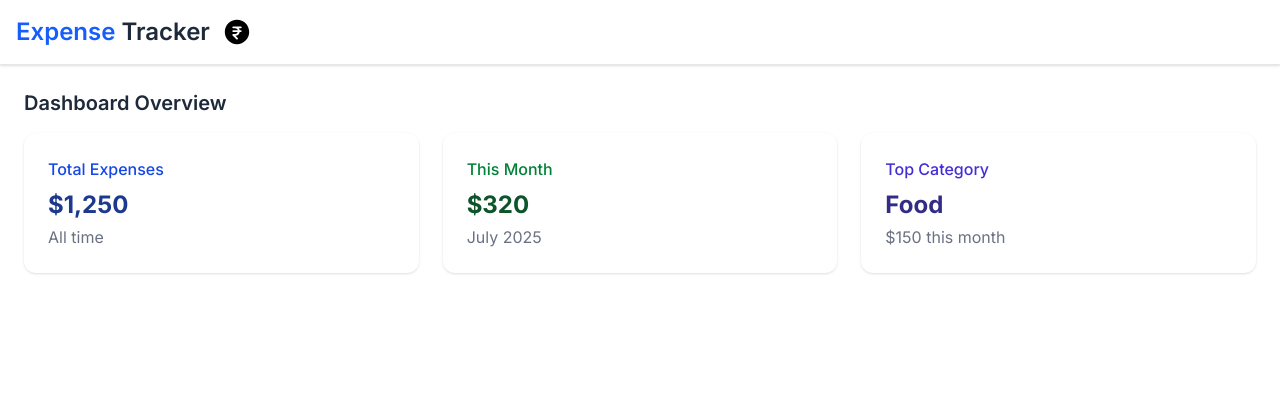
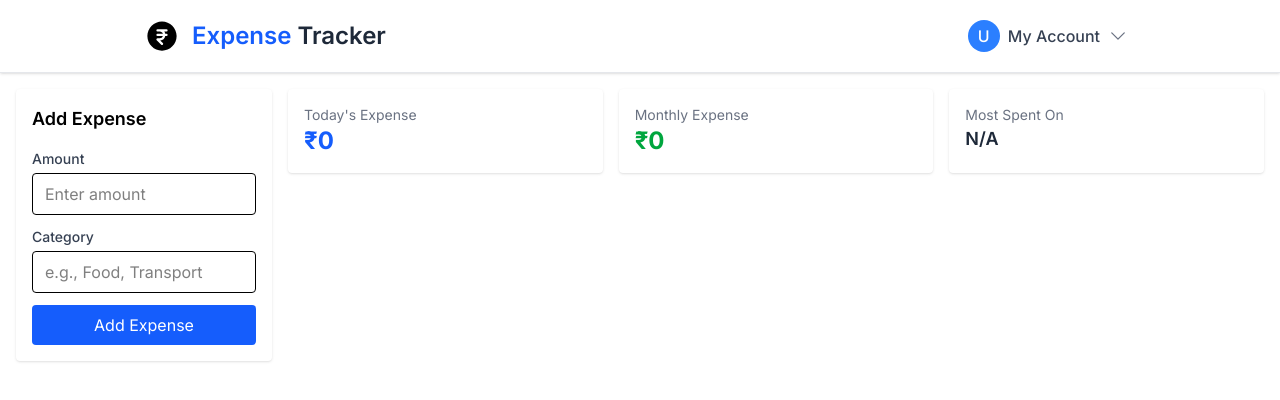
Before and after one commit to uma-mahesh-mekala/expense-tracker, a Next.js app: page /dashboard in a window 1280 px wide. Shown: the top 400 px of the page. Built offline with nearby package versions, Linux system fonts and the light colour scheme; no server answers.

Commit message:
feat: add dashboard page

```diff
--- a/src/app/dashboard/page.tsx
+++ b/src/app/dashboard/page.tsx
@@ -1,38 +1,17 @@
-"use client";
+import DashboardSidebar from "@/components/DashboardSideBar";
+import ExpenseSummaryCards from "@/components/ExpenseSummaryCards";
 
 export default function DashboardPage() {
   return (
-    <section className="p-6">
-      <h2 className="text-xl font-semibold text-gray-800 mb-4">
-        Dashboard Overview
-      </h2>
+    <main className="flex flex-col md:flex-row gap-4 p-4">
+      {/* Sidebar */}
+      <DashboardSidebar />
 
-      <div className="grid grid-cols-1 sm:grid-cols-2 lg:grid-cols-3 gap-6">
-        {/* Card 1 */}
-        <div className="bg-white rounded-xl shadow hover:shadow-md transition duration-300 p-6">
-          <h3 className="text-base font-medium text-blue-700">
-            Total Expenses
-          </h3>
-          <p className="mt-2 text-2xl font-bold text-blue-900">$1,250</p>
-          <p className="mt-1 text-gray-500">All time</p>
-        </div>
-
-        {/* Card 2 */}
-        <div className="bg-white rounded-xl shadow hover:shadow-md transition duration-300 p-6">
-          <h3 className="text-base font-medium text-green-700">This Month</h3>
-          <p className="mt-2 text-2xl font-bold text-green-900">$320</p>
-          <p className="mt-1 text-gray-500">July 2025</p>
-        </div>
-
-        {/* Card 3 */}
-        <div className="bg-white rounded-xl shadow hover:shadow-md transition duration-300 p-6">
-          <h3 className="text-base font-medium text-indigo-700">
-            Top Category
-          </h3>
-          <p className="mt-2 text-2xl font-bold text-indigo-900">Food</p>
-          <p className="mt-1 text-gray-500">$150 this month</p>
-        </div>
+      {/* Main content */}
+      <div className="flex-1 flex flex-col gap-4">
+        <ExpenseSummaryCards />
+        {/* You can add more content below */}
       </div>
-    </section>
+    </main>
   );
 }
--- /dev/null
+++ b/src/components/DashboardSideBar.tsx
@@ -0,0 +1,37 @@
+"use client";
+
+export default function DashboardSideBar() {
+  return (
+    <aside className="bg-white shadow rounded p-4 w-full sm:w-64">
+      <h2 className="text-lg font-semibold mb-4">Add Expense</h2>
+      <form className="flex flex-col gap-3">
+        <div>
+          <label className="block text-sm font-medium text-gray-700">
+            Amount
+          </label>
+          <input
+            type="number"
+            className="mt-1 w-full border rounded px-3 py-2 focus:outline-none focus:ring focus:border-blue-300"
+            placeholder="Enter amount"
+          />
+        </div>
+        <div>
+          <label className="block text-sm font-medium text-gray-700">
+            Category
+          </label>
+          <input
+            type="text"
+            className="mt-1 w-full border rounded px-3 py-2 focus:outline-none focus:ring focus:border-blue-300"
+            placeholder="e.g., Food, Transport"
+          />
+        </div>
+        <button
+          type="submit"
+          className="bg-blue-600 text-white py-2 rounded hover:bg-blue-700 transition"
+        >
+          Add Expense
+        </button>
+      </form>
+    </aside>
+  );
+}
--- /dev/null
+++ b/src/components/ExpenseSummaryCards.tsx
@@ -0,0 +1,20 @@
+"use client";
+
+export default function ExpenseSummaryCards() {
+  return (
+    <div className="grid grid-cols-1 md:grid-cols-3 gap-4 w-full">
+      <div className="bg-white p-4 rounded shadow">
+        <h3 className="text-sm text-gray-500">Today&apos;s Expense</h3>
+        <p className="text-2xl font-bold text-blue-600">₹0</p>
+      </div>
+      <div className="bg-white p-4 rounded shadow">
+        <h3 className="text-sm text-gray-500">Monthly Expense</h3>
+        <p className="text-2xl font-bold text-green-600">₹0</p>
+      </div>
+      <div className="bg-white p-4 rounded shadow">
+        <h3 className="text-sm text-gray-500">Most Spent On</h3>
+        <p className="text-lg font-semibold text-gray-800">N/A</p>
+      </div>
+    </div>
+  );
+}
--- a/src/components/Header.tsx
+++ b/src/components/Header.tsx
@@ -1,23 +1,68 @@
 // app/components/Header.tsx
+"use client";
+
+import supabaseClient from "@/lib/supabaseClient";
+import { useRouter, usePathname } from "next/navigation";
 import Image from "next/image";
+import { useState } from "react";
+import { ChevronDownIcon } from "@heroicons/react/24/solid";
 
 export default function Header() {
+  const pathname = usePathname();
+  const router = useRouter();
+  const [menuOpen, setMenuOpen] = useState(false);
+  const isAuthPage = pathname === "/login";
+
+  const handleSignOut = async () => {
+    await supabaseClient.auth.signOut();
+    router.push("/login");
+  };
+
   return (
     <header className="bg-white border-b border-gray-200 shadow-sm">
-      <div className="flex gap-3 px-4 py-4">
-        {/* Title */}
-        <h1 className="text-xl sm:text-2xl font-semibold text-gray-800">
-          <span className="text-blue-600">Expense</span> Tracker
-        </h1>
+      <div className="max-w-5xl mx-auto flex items-center justify-between px-4 py-4">
+        {/* Left: Logo + Title */}
+        <div className="flex items-center gap-3">
+          <Image
+            src="/logo.svg"
+            alt="Logo"
+            width={36}
+            height={36}
+            className="object-contain"
+          />
+          <h1 className="text-xl sm:text-2xl font-semibold text-gray-800">
+            <span className="text-blue-600">Expense</span> Tracker
+          </h1>
+        </div>
 
-        {/* Logo */}
-        <Image
-          src="/logo.svg"
-          alt="Logo"
-          width={30}
-          height={30}
-          className="object-contain"
-        />
+        {/* Right: User dropdown (only if not on login) */}
+        {!isAuthPage && (
+          <div className="relative">
+            <button
+              onClick={() => setMenuOpen(!menuOpen)}
+              className="flex items-center gap-2 cursor-pointer hover:bg-gray-100 rounded px-2 py-1 transition"
+            >
+              <div className="w-8 h-8 bg-blue-500 text-white flex items-center justify-center rounded-full font-medium">
+                U
+              </div>
+              <span className="text-gray-700 font-medium hidden sm:inline">
+                My Account
+              </span>
+              <ChevronDownIcon className="w-5 h-5 text-gray-500" />
+            </button>
+
+            {menuOpen && (
+              <div className="absolute right-0 mt-2 w-40 bg-white border rounded shadow-lg py-2 z-50">
+                <button
+                  onClick={handleSignOut}
+                  className="w-full text-left px-4 py-2 text-sm text-gray-700 hover:bg-gray-100"
+                >
+                  Sign Out
+                </button>
+              </div>
+            )}
+          </div>
+        )}
       </div>
     </header>
   );
```
